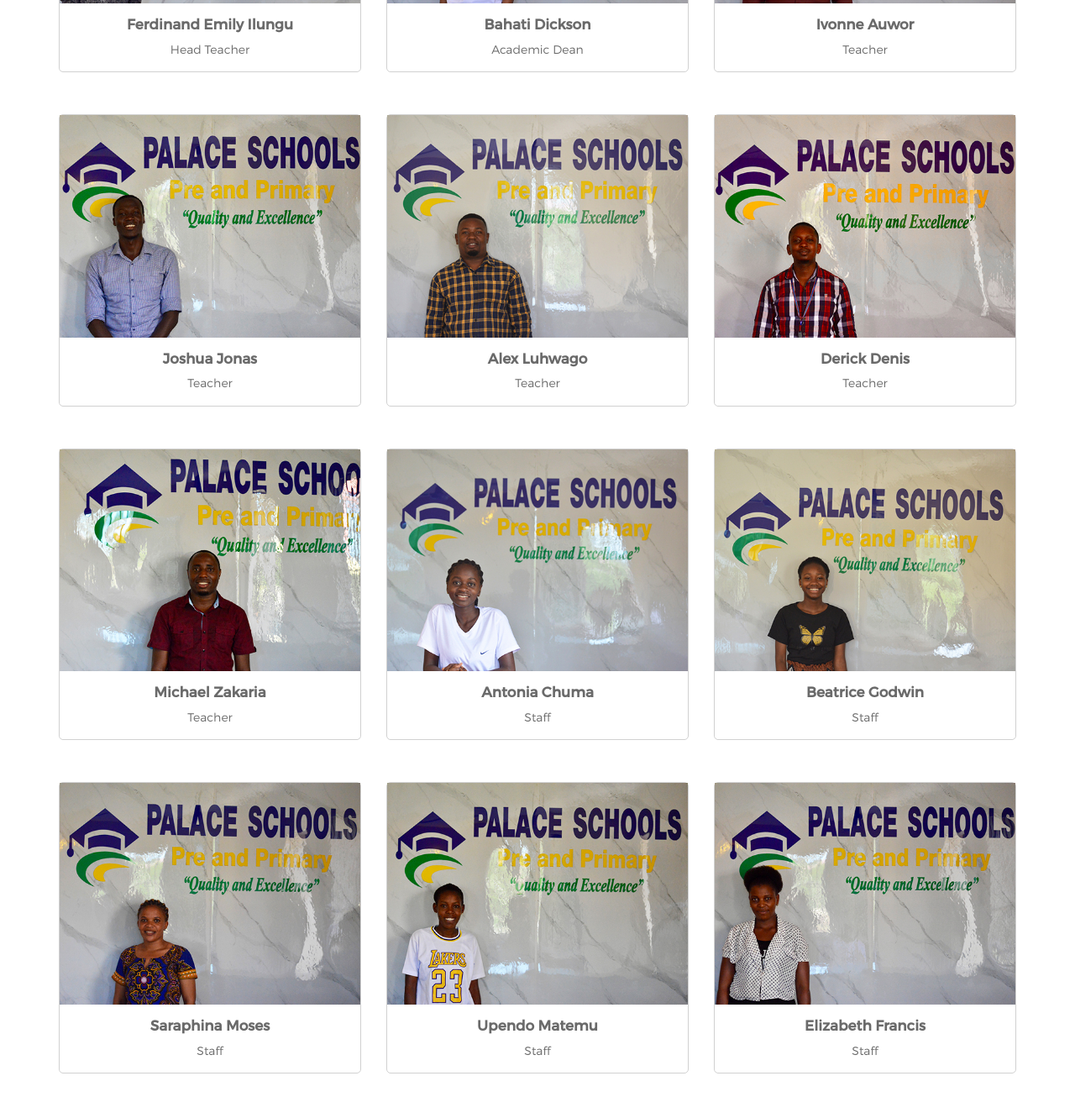
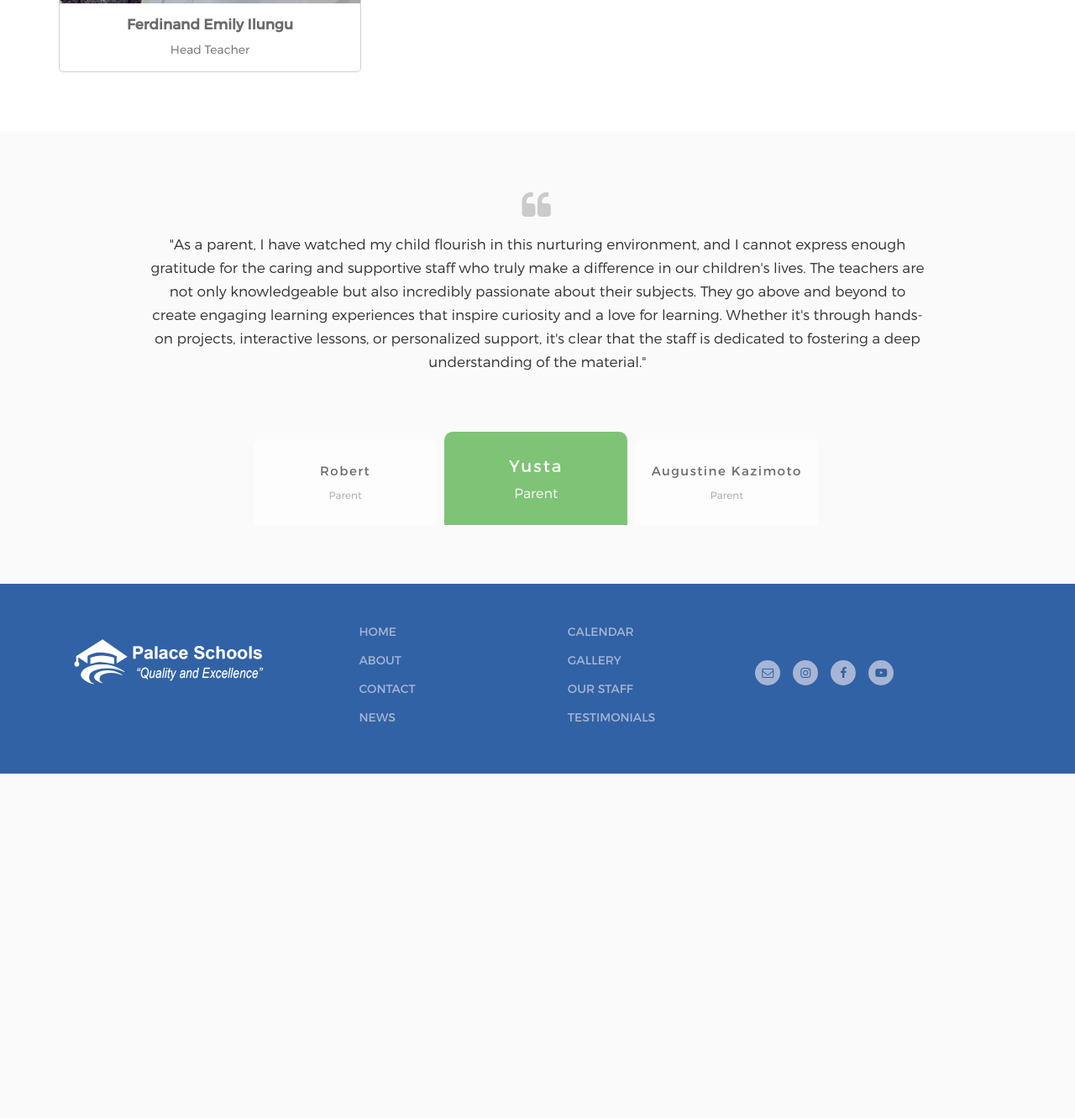
Before and after one commit to palaceschools/palace-schools, a plain HTML site: page index.html in a window 1280 px wide. Shown: the part 7359-8690 px from the top of the page at 84% size. After the commit the page ends 8280 px from the top, so only its background shows below. Drawn offline with Linux system fonts and the light colour scheme.

Commit message:
Update index.html

```diff
--- a/index.html
+++ b/index.html
@@ -2643,128 +2643,7 @@
                 </div>
 							</div>
 						</div>
-            <div class="col-xs-6 col-md-4">
-							<div class="teacher-item">
-								<div class="item-image">
-										<img src="images/teacher-9.jpg" alt="image">
-								</div>
-                <div class="item-meta-data">
-                  <h2>Bahati Dickson</h2>
-                  <p>Academic Dean</p>
-                </div>
-							</div>
-						</div>
-            <div class="col-xs-6 col-md-4">
-							<div class="teacher-item">
-								<div class="item-image">
-										<img src="images/teacher-11.jpg" alt="image">
-								</div>
-
-                <div class="item-meta-data">
-                  <h2>Ivonne Auwor</h2>
-                  <p>Teacher</p>
-                </div>
-							</div>
-						</div>
-            <div class="col-xs-6 col-md-4">
-							<div class="teacher-item">
-								<div class="item-image">
-										<img src="images/teacher-8.jpg" alt="image">
-								</div>
-                <div class="item-meta-data">
-                  <h2>Joshua Jonas</h2>
-                  <p>Teacher</p>
-                </div>
-							</div>
-						</div>
-            <div class="col-xs-6 col-md-4">
-							<div class="teacher-item">
-								<div class="item-image">
-										<img src="images/teacher-10.jpg" alt="image">
-								</div>
-                <div class="item-meta-data">
-                  <h2>Alex Luhwago</h2>
-                  <p>Teacher</p>
-                </div>
-							</div>
-						</div>
-            <div class="col-xs-6 col-md-4">
-							<div class="teacher-item">
-								<div class="item-image">
-										<img src="images/teacher-13.jpg" alt="image">
-								</div>
-
-                <div class="item-meta-data">
-                  <h2>Derick Denis</h2>
-                  <p>Teacher</p>
-                </div>
-							</div>
-						</div>
-            <div class="col-xs-6 col-md-4">
-							<div class="teacher-item">
-								<div class="item-image">
-										<img src="images/teacher-16.jpg" alt="image">
-								</div>
-                <div class="item-meta-data">
-                  <h2>Michael Zakaria</h2>
-                  <p>Teacher</p>
-                </div>
-							</div>
-						</div>
-            <div class="col-xs-6 col-md-4">
-							<div class="teacher-item">
-								<div class="item-image">
-										<img src="images/teacher-5.jpg" alt="image">
-								</div>
-                <div class="item-meta-data">
-                  <h2>Antonia Chuma</h2>
-                  <p>Staff</p>
-                </div>
-							</div>
-						</div>
-            <div class="col-xs-6 col-md-4">
-							<div class="teacher-item">
-								<div class="item-image">
-										<img src="images/teacher-1.jpg" alt="image">
-								</div>
-
-                <div class="item-meta-data">
-                  <h2>Beatrice Godwin</h2>
-                  <p>Staff</p>
-                </div>
-							</div>
-						</div>
-            <div class="col-xs-6 col-md-4">
-							<div class="teacher-item">
-								<div class="item-image">
-										<img src="images/teacher-18.jpg" alt="image">
-								</div>
-                <div class="item-meta-data">
-                  <h2>Saraphina Moses</h2>
-                  <p>Staff</p>
-                </div>
-							</div>
-						</div>
-            <div class="col-xs-6 col-md-4">
-							<div class="teacher-item">
-								<div class="item-image">
-										<img src="images/teacher-19.jpg" alt="image">
-								</div>
-                <div class="item-meta-data">
-                  <h2>Upendo Matemu</h2>
-                  <p>Staff</p>
-                </div>
-							</div>
-						</div>
-            <div class="col-xs-6 col-md-4">
-							<div class="teacher-item">
-								<div class="item-image">
-										<img src="images/teacher-17.jpg" alt="image">
-								</div>
-                <div class="item-meta-data">
-                  <h2>Elizabeth Francis</h2>
-                  <p>Staff</p>
-                </div>
+
 							</div>
 						</div>
 					</div>
```
